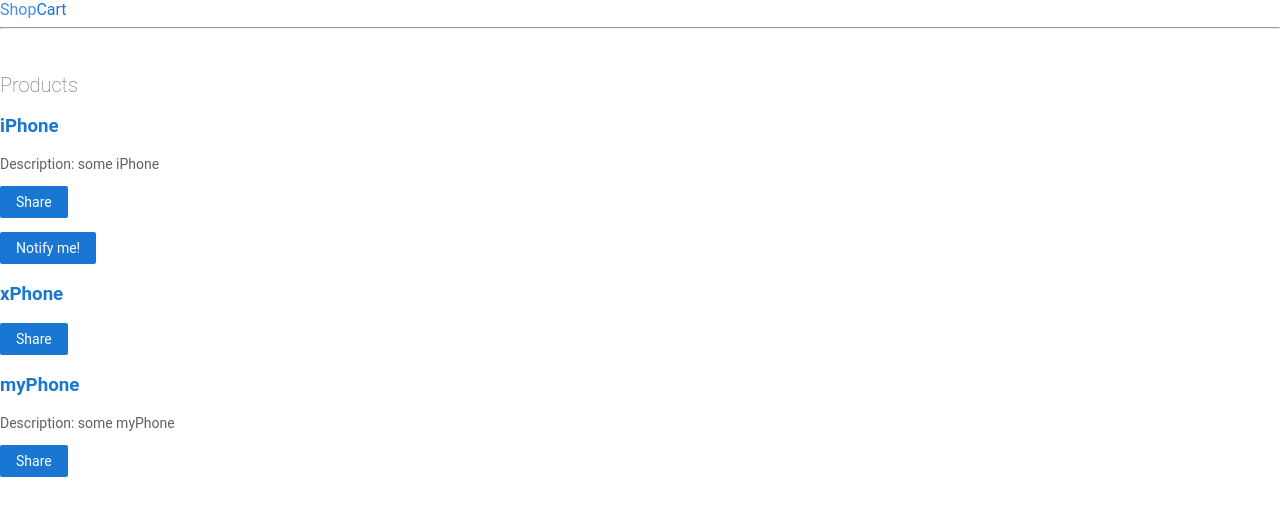
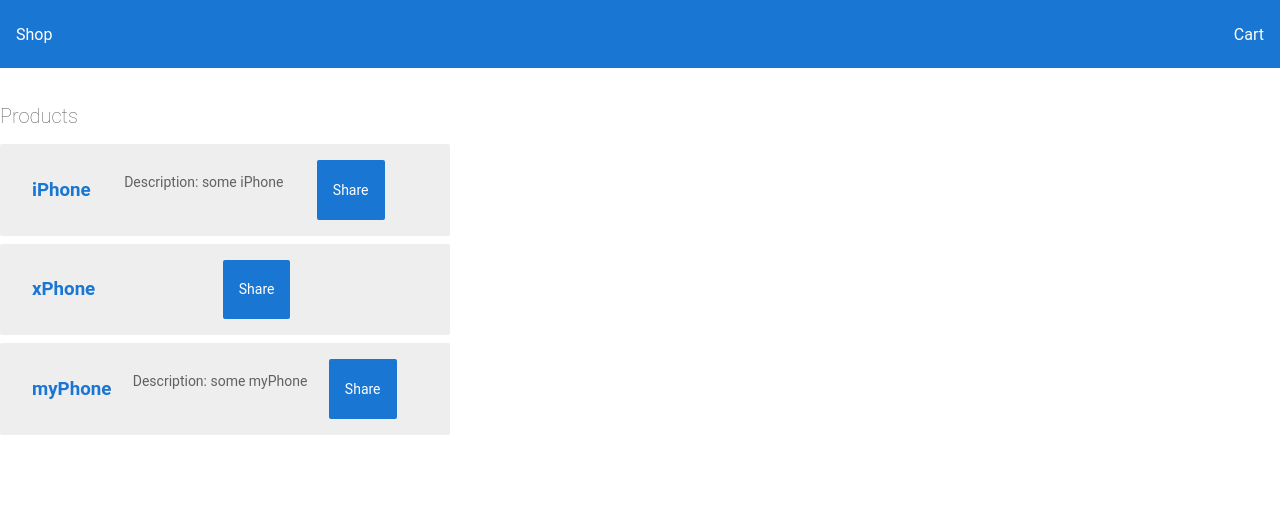
Before and after one commit to LukaszSarzynski/Angular-heroes, an Angular app: page / in a window 1280 px wide. Shown: the top 516 px of the page. Built offline with nearby package versions, Linux system fonts and the light colour scheme.

Commit message:
add styles and demo pages for github

```diff
--- a/package.json
+++ b/package.json
@@ -5,6 +5,7 @@
     "ng": "ng",
     "start": "ng serve",
     "build": "ng build",
+    "buildgh": "ng build --prod --output-path docs --base-href /Angular-heroes/",
     "test": "ng test",
     "lint": "ng lint",
     "e2e": "ng e2e"
--- a/src/app/app.component.html
+++ b/src/app/app.component.html
@@ -1,4 +1,6 @@
-<a [title]="'Shop'" [routerLink]="['']">Shop</a>
-<a [title]="'Your Cart'" [routerLink]="['your-cart']">Cart</a>
-<hr />
+<section id="app-top-bar">
+  <a [title]="'Shop'" [routerLink]="['']">Shop</a>
+  <a [title]="'Your Cart'" [routerLink]="['your-cart']">Cart</a>
+</section>
+
 <router-outlet></router-outlet>
--- a/src/app/cart/cart.component.html
+++ b/src/app/cart/cart.component.html
@@ -1,6 +1,6 @@
 <h3>Your Cart</h3>
 
-<div *ngFor="let product of products">
-  {{product.name}}, {{product.price}}
+<div *ngFor="let product of products" class="cart-item">
+  {{product.name}}, {{product.price | currency}}
   <button (click)="discard(product)">x</button>
 </div>
--- a/src/app/product-alert/product-alert.component.html
+++ b/src/app/product-alert/product-alert.component.html
@@ -1,3 +1,3 @@
-<p *ngIf="product.price > 700">
+<p *ngIf="product.price > 7200">
   <button (click)="notify.emit()">Notify me!</button>
 </p>
--- a/src/app/products-list/products-list.component.html
+++ b/src/app/products-list/products-list.component.html
@@ -1,6 +1,6 @@
 <h2>Products</h2>
 
-<div *ngFor="let product of products; index as productId">
+<div *ngFor="let product of products; index as productId" class="cart-item">
   <h3>
       <a [title]="product.name + ' detalis' " [routerLink]="['product',productId]">
           {{product.name}}
--- a/src/index.html
+++ b/src/index.html
@@ -2,7 +2,7 @@
 <html lang="en">
 <head>
   <meta charset="utf-8">
-  <title>AngularHeroes</title>
+  <title>Angular - Shop Demo</title>
   <base href="/">
   <meta name="viewport" content="width=device-width, initial-scale=1">
   <link rel="icon" type="image/x-icon" href="favicon.ico">
--- a/src/styles.css
+++ b/src/styles.css
@@ -106,7 +106,7 @@ label {
 
 /* Top Bar */
 
-app-top-bar {
+#app-top-bar {
   width: 100%;
   height: 68px;
   background-color: #1976d2;
@@ -117,7 +117,7 @@ app-top-bar {
   align-items: center;
 }
 
-app-top-bar h1 {
+#app-top-bar a {
   color: white;
   margin: 0;
 }
```
Also changed, not shown: 12 other files (tests, documents, lock files or other folders).
